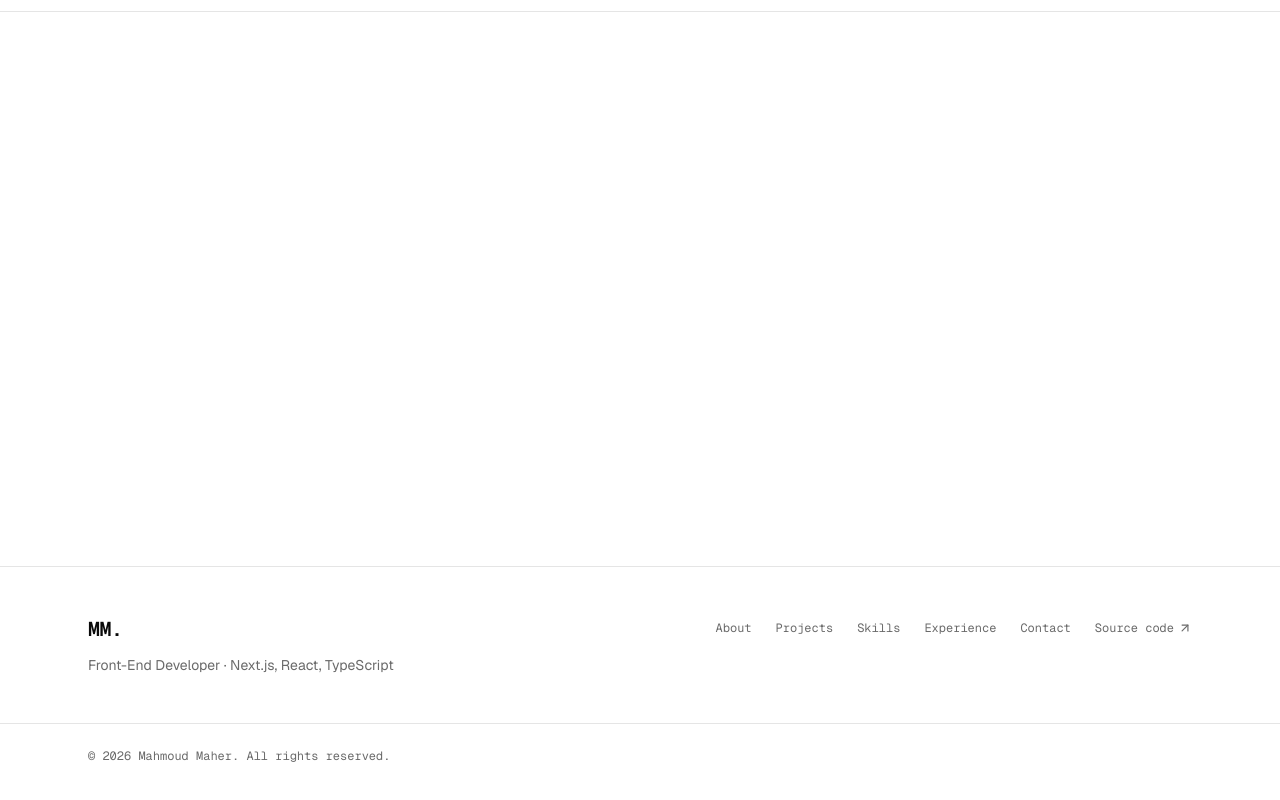
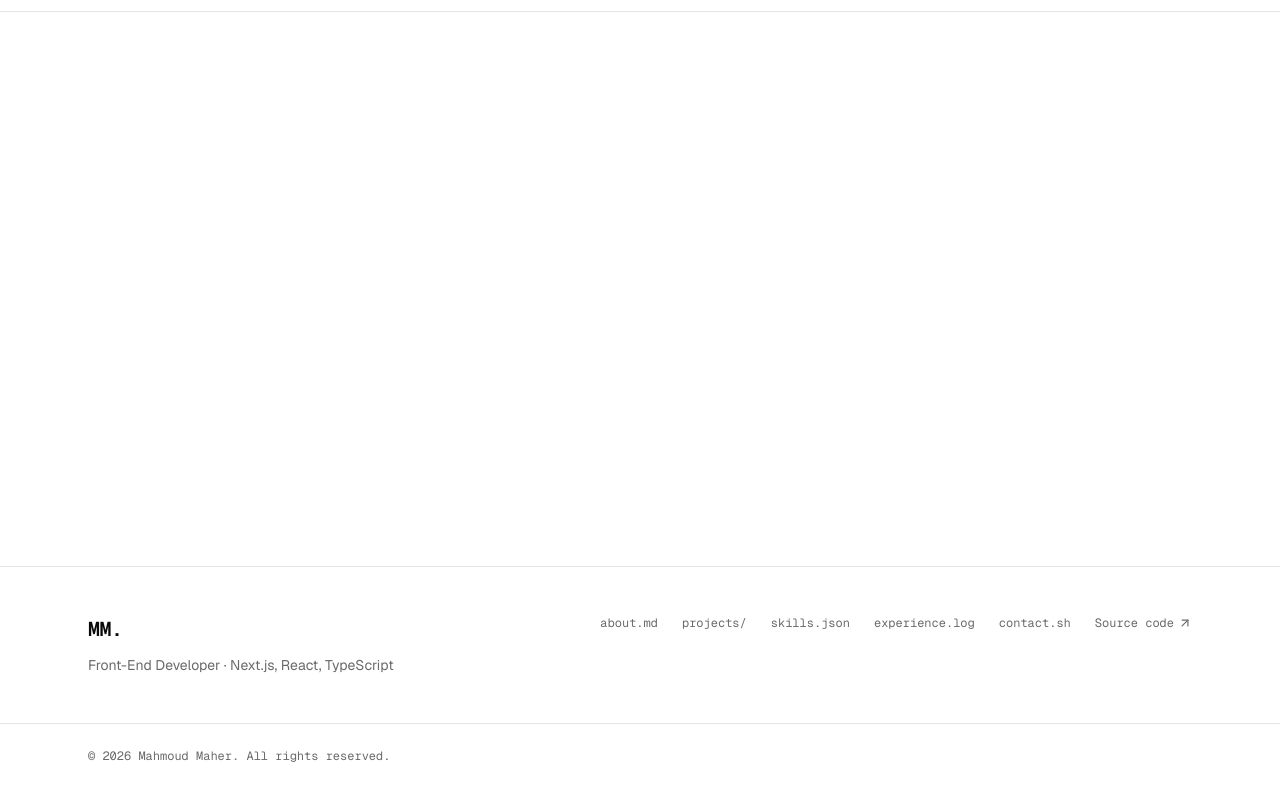
Before and after one commit to mahmoudmaherofficial/portfolio, a Next.js app: page / in a window 1280 px wide. Shown: the part 6209-7009 px from the top of the page. Built offline with nearby package versions, Linux system fonts and the light colour scheme.

Commit message:
feat: file-name footer links

```diff
--- a/src/components/layout/Footer.tsx
+++ b/src/components/layout/Footer.tsx
@@ -1,11 +1,12 @@
 import { ArrowUpRight } from "lucide-react"
 
+import { Logo } from "@/components/layout/Logo"
 import { profile } from "@/content/profile"
 import { site } from "@/content/site"
 import type { NavItem } from "@/lib/types"
 
 const LINK =
-  "rounded-md font-mono text-xs text-muted-foreground transition-colors outline-none hover:text-foreground focus-visible:ring-3 focus-visible:ring-ring/50"
+  "flex min-h-10 items-center rounded-md font-mono text-xs text-muted-foreground transition-colors outline-none hover:text-foreground focus-visible:ring-3 focus-visible:ring-ring/50 sm:min-h-0"
 
 export function Footer({ nav }: { nav: NavItem[] }) {
   // Static page: the year is fixed at build time and refreshes on the next deploy.
@@ -13,26 +14,20 @@ export function Footer({ nav }: { nav: NavItem[] }) {
 
   return (
     <footer className="border-t">
-      <div className="mx-auto flex w-full max-w-6xl flex-col gap-8 px-4 py-12 sm:px-6 md:flex-row md:items-start md:justify-between">
+      <div className="mx-auto flex w-full max-w-6xl flex-col gap-6 px-4 py-10 sm:gap-8 sm:px-6 sm:py-12 md:flex-row md:items-start md:justify-between">
         <div>
-          <a
-            href="#hero"
-            className="rounded-md font-mono text-xl font-semibold tracking-tight outline-none focus-visible:ring-3 focus-visible:ring-ring/50"
-          >
-            {site.logo}
-            <span className="sr-only"> Back to top</span>
-          </a>
+          <Logo className="rounded-md text-xl" />
           <p className="mt-3 text-sm text-muted-foreground">
             {site.footerTagline}
           </p>
         </div>
 
         <nav aria-label="Footer">
-          <ul className="flex flex-wrap gap-x-6 gap-y-3">
+          <ul className="grid grid-cols-2 gap-x-6 sm:flex sm:flex-wrap sm:gap-y-3">
             {nav.map((item) => (
               <li key={item.id}>
                 <a href={`#${item.id}`} className={LINK}>
-                  {item.label}
+                  {item.file}
                 </a>
               </li>
             ))}
@@ -41,7 +36,7 @@ export function Footer({ nav }: { nav: NavItem[] }) {
                 href={profile.repoUrl}
                 target="_blank"
                 rel="noopener noreferrer"
-                className={`${LINK} inline-flex items-center gap-1`}
+                className={`${LINK} gap-1`}
               >
                 Source code
                 <ArrowUpRight aria-hidden="true" className="size-3.5" />
--- a/src/components/layout/SiteNav.tsx
+++ b/src/components/layout/SiteNav.tsx
@@ -18,7 +18,7 @@ export function SiteNav({ items }: { items: NavItem[] }) {
             <a
               href={`#${item.id}`}
               aria-current={active === item.id ? "location" : undefined}
-              className="flex items-center gap-2 border-r px-4 font-mono text-xs text-muted-foreground transition-colors outline-none hover:text-foreground focus-visible:ring-3 focus-visible:ring-ring/50 focus-visible:ring-inset aria-[current=location]:bg-surface-pane aria-[current=location]:text-foreground aria-[current=location]:shadow-[inset_0_2px_0_var(--primary)] xl:px-[1.125rem]"
+              className="flex items-center gap-2 border-r px-4 font-mono text-xs text-muted-foreground transition-colors outline-none hover:text-foreground focus-visible:ring-3 focus-visible:ring-ring/50 focus-visible:ring-inset aria-[current=location]:bg-surface-pane aria-[current=location]:text-foreground aria-[current=location]:shadow-[inset_0_2px_0_var(--primary)] xl:px-4.5"
             >
               <FileIcon kind={item.kind} />
               {item.file}
```
